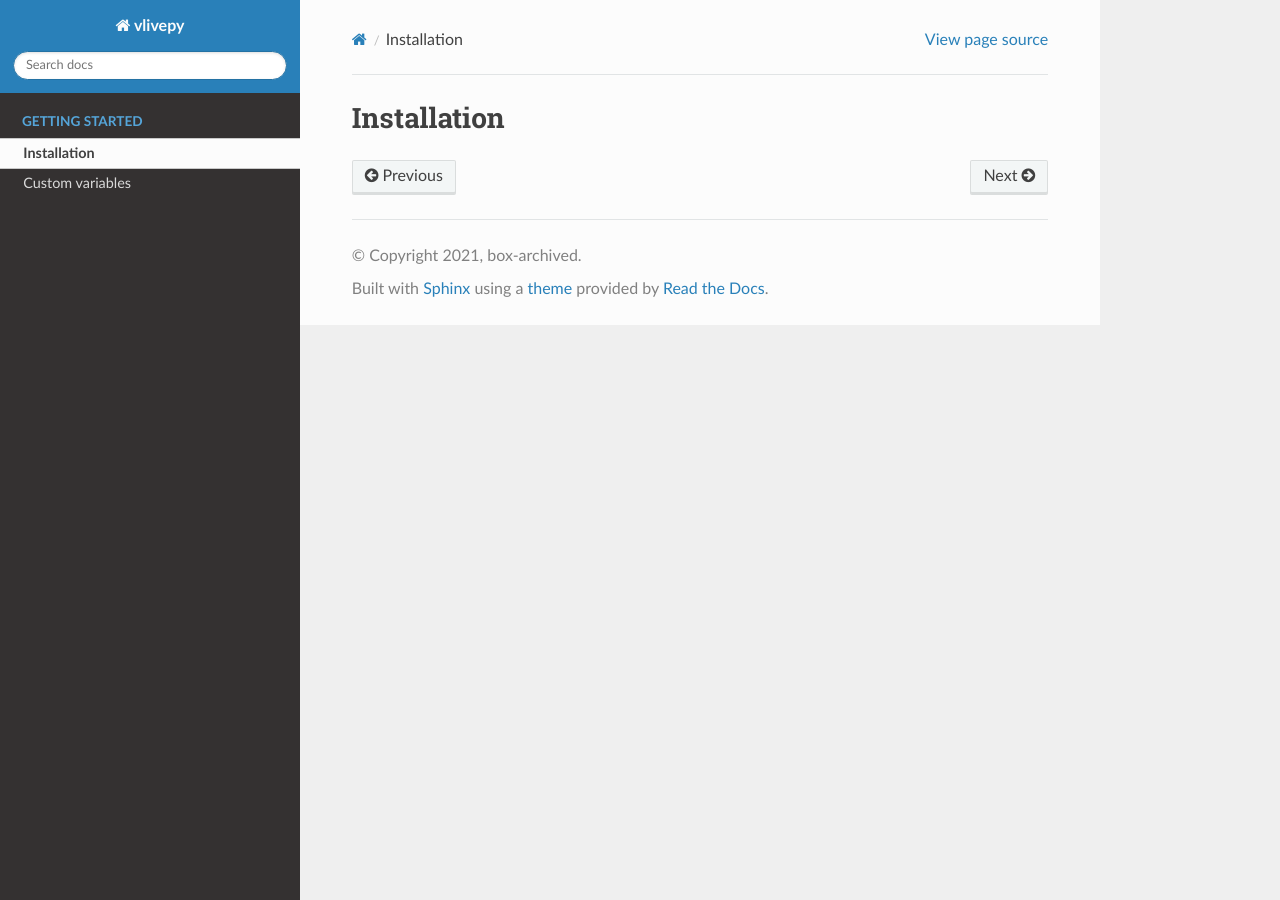
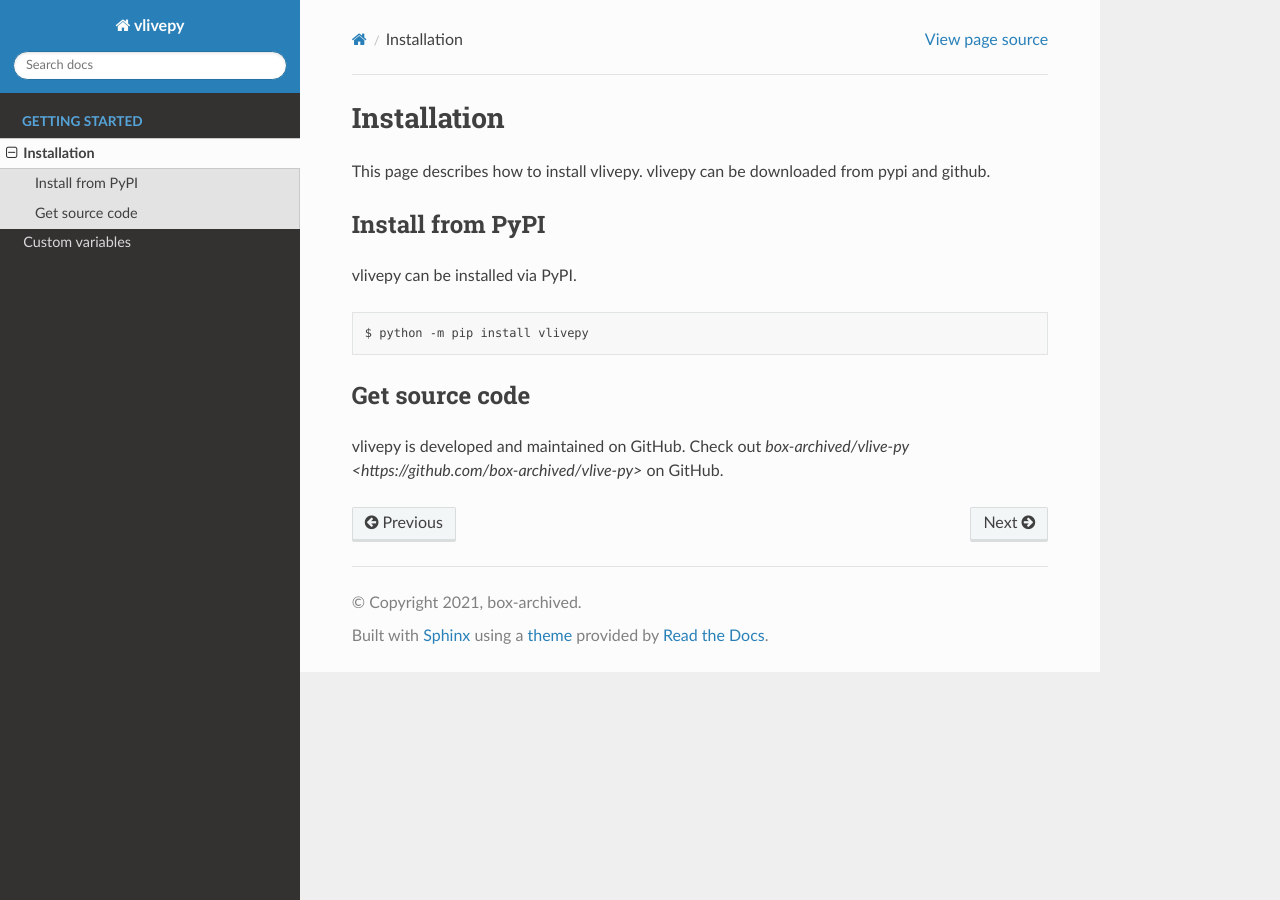
Before and after one commit to box-archived/vlive-py, a Sphinx documentation site: the page built from docs/installation.rst, in a window 1280 px wide. Built offline with Sphinx 7.4.7 and the Read the Docs theme 2.0.0, drawn with Linux system fonts in a browser that asks for light colours.

Commit message:
Add description to installation

```diff
--- a/docs/installation.rst
+++ b/docs/installation.rst
@@ -1,2 +1,15 @@
 Installation
 ============
+This page describes how to install vlivepy. vlivepy can be downloaded from pypi and github.
+
+Install from PyPI
+-----------------
+vlivepy can be installed via PyPI.
+
+.. code-block:: shell
+
+   $ python -m pip install vlivepy
+
+Get source code
+---------------
+vlivepy is developed and maintained on GitHub. Check out `box-archived/vlive-py <https://github.com/box-archived/vlive-py>` on GitHub.
```
